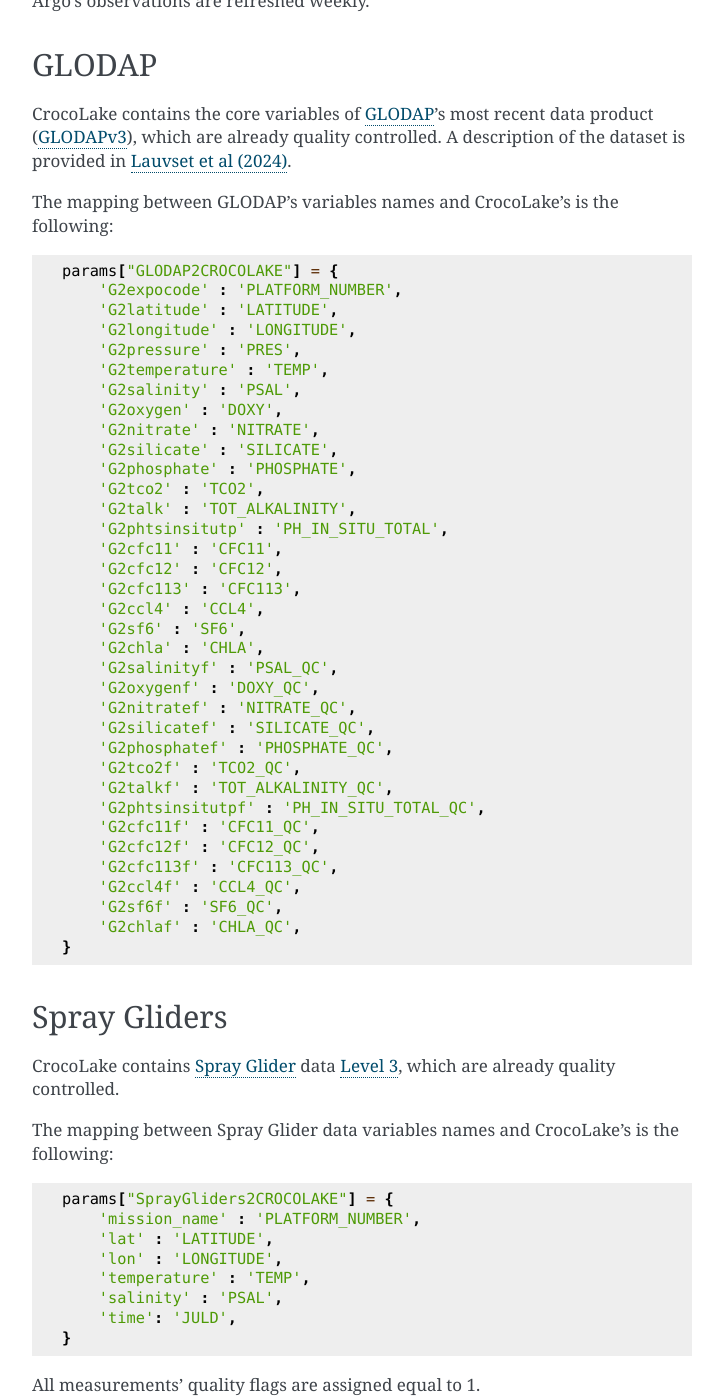
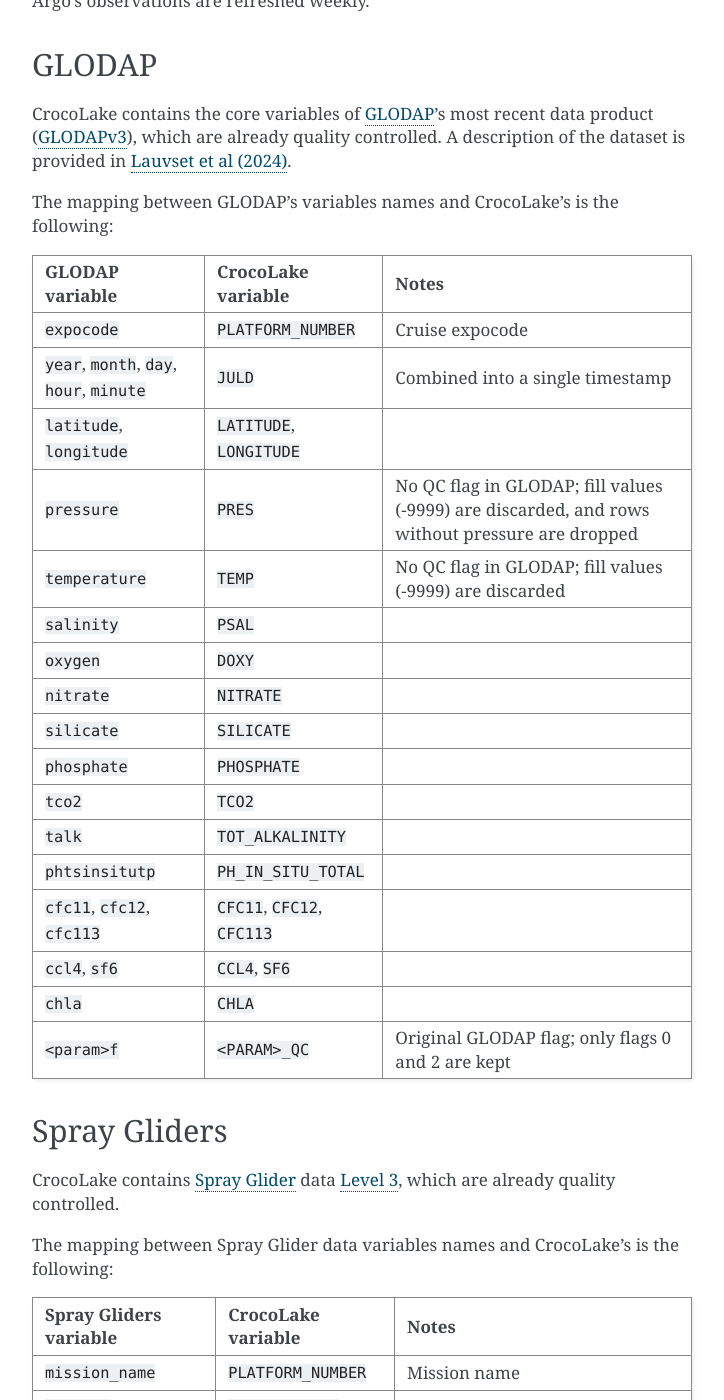
Before and after one commit to boom-lab/CrocoLakeDocs, a Sphinx documentation site: the page built from source/available_datasets.rst, in a window 1280 px wide and 1400 px high, scrolled down 788 px. Shown: the whole window, without its empty margins (388-1112 px from the left). Built offline with Sphinx 7.4.7, drawn with Linux system fonts in a browser that asks for light colours; some of the changed text lies outside the part shown.

Commit message:
update style of parameters mapping for dataset2crocolake

```diff
--- a/source/available_datasets.rst
+++ b/source/available_datasets.rst
@@ -28,61 +28,106 @@ GLODAP
 
 CrocoLake contains the core variables of `GLODAP <https://glodap.info/>`_'s most recent data product (`GLODAPv3 <https://glodap.info/index.php/merged-and-adjusted-data-product-v3/>`_), which are already quality controlled. A description of the dataset is provided in `Lauvset et al (2024) <https://doi.org/10.5194/essd-16-2047-2024>`_.
 
-The mapping between GLODAP's variables names and CrocoLake's is the following::
+The mapping between GLODAP's variables names and CrocoLake's is the following:
 
-    params["GLODAP2CROCOLAKE"] = {
-        'G2expocode' : 'PLATFORM_NUMBER',
-        'G2latitude' : 'LATITUDE',
-        'G2longitude' : 'LONGITUDE',
-        'G2pressure' : 'PRES',
-        'G2temperature' : 'TEMP',
-        'G2salinity' : 'PSAL',
-        'G2oxygen' : 'DOXY',
-        'G2nitrate' : 'NITRATE',
-        'G2silicate' : 'SILICATE',
-        'G2phosphate' : 'PHOSPHATE',
-        'G2tco2' : 'TCO2',
-        'G2talk' : 'TOT_ALKALINITY',
-        'G2phtsinsitutp' : 'PH_IN_SITU_TOTAL',
-        'G2cfc11' : 'CFC11',
-        'G2cfc12' : 'CFC12',
-        'G2cfc113' : 'CFC113',
-        'G2ccl4' : 'CCL4',
-        'G2sf6' : 'SF6',
-        'G2chla' : 'CHLA',
-        'G2salinityf' : 'PSAL_QC',
-        'G2oxygenf' : 'DOXY_QC',
-        'G2nitratef' : 'NITRATE_QC',
-        'G2silicatef' : 'SILICATE_QC',
-        'G2phosphatef' : 'PHOSPHATE_QC',
-        'G2tco2f' : 'TCO2_QC',
-        'G2talkf' : 'TOT_ALKALINITY_QC',
-        'G2phtsinsitutpf' : 'PH_IN_SITU_TOTAL_QC',
-        'G2cfc11f' : 'CFC11_QC',
-        'G2cfc12f' : 'CFC12_QC',
-        'G2cfc113f' : 'CFC113_QC',
-        'G2ccl4f' : 'CCL4_QC',
-        'G2sf6f' : 'SF6_QC',
-        'G2chlaf' : 'CHLA_QC',
-    }
+.. list-table::
+   :header-rows: 1
+
+   * - GLODAP variable
+     - CrocoLake variable
+     - Notes
+   * - ``expocode``
+     - ``PLATFORM_NUMBER``
+     - Cruise expocode
+   * - ``year``, ``month``, ``day``, ``hour``, ``minute``
+     - ``JULD``
+     - Combined into a single timestamp
+   * - ``latitude``, ``longitude``
+     - ``LATITUDE``, ``LONGITUDE``
+     -
+   * - ``pressure``
+     - ``PRES``
+     - No QC flag in GLODAP; fill values (-9999) are discarded, and rows without pressure are dropped
+   * - ``temperature``
+     - ``TEMP``
+     - No QC flag in GLODAP; fill values (-9999) are discarded
+   * - ``salinity``
+     - ``PSAL``
+     -
+   * - ``oxygen``
+     - ``DOXY``
+     -
+   * - ``nitrate``
+     - ``NITRATE``
+     -
+   * - ``silicate``
+     - ``SILICATE``
+     -
+   * - ``phosphate``
+     - ``PHOSPHATE``
+     -
+   * - ``tco2``
+     - ``TCO2``
+     -
+   * - ``talk``
+     - ``TOT_ALKALINITY``
+     -
+   * - ``phtsinsitutp``
+     - ``PH_IN_SITU_TOTAL``
+     -
+   * - ``cfc11``, ``cfc12``, ``cfc113``
+     - ``CFC11``, ``CFC12``, ``CFC113``
+     -
+   * - ``ccl4``, ``sf6``
+     - ``CCL4``, ``SF6``
+     -
+   * - ``chla``
+     - ``CHLA``
+     -
+   * - ``<param>f``
+     - ``<PARAM>_QC``
+     - Original GLODAP flag; only flags 0 and 2 are kept
 
 Spray Gliders
 -------------
 
 CrocoLake contains `Spray Glider <https://spraydata.ucsd.edu/>`_ data `Level 3 <https://spraydata.ucsd.edu/data-access>`_, which are already quality controlled.
 
-The mapping between Spray Glider data variables names and CrocoLake's is the following::
+The mapping between Spray Glider data variables names and CrocoLake's is the following:
 
-    params["SprayGliders2CROCOLAKE"] = {
-        'mission_name' : 'PLATFORM_NUMBER',
-        'lat' : 'LATITUDE',
-        'lon' : 'LONGITUDE',
-        'temperature' : 'TEMP',
-        'salinity' : 'PSAL',
-        'time': 'JULD',
-    }
+.. list-table::
+   :header-rows: 1
 
-All measurements' quality flags are assigned equal to 1.
+   * - Spray Gliders variable
+     - CrocoLake variable
+     - Notes
+   * - ``mission_name``
+     - ``PLATFORM_NUMBER``
+     - Mission name
+   * - ``profile``
+     - ``CYCLE_NUMBER``
+     -
+   * - ``lat``, ``lon``
+     - ``LATITUDE``, ``LONGITUDE``
+     -
+   * - ``time``
+     - ``JULD``
+     -
+   * - ``depth``
+     - ``DEPTH``, ``PRES``
+     - Depth is kept and also converted to pressure (see below)
+   * - ``temperature`` or ``temp``
+     - ``TEMP``
+     - Variable name differs between files
+   * - ``salinity`` or ``sal``
+     - ``PSAL``
+     - Variable name differs between files
+   * - ``chlorophyll_a``
+     - ``CHLA``
+     -
+   * - ``doxy``
+     - ``DOXY``
+     -
 
 Spray Gliders data report depth and not pressure. For consistency with the :ref:`CrocoLake variables <crocolake_conventions>`, ``depth`` values are converted to pressure (and stored in ``PRES``) using the `Python implementation of the Gibbs SeaWater (GSW) Oceanographic Toolbox of TEOS-10 <https://teos-10.github.io/GSW-Python/intro.html>`_ (specifically, its ``gsw.conversions.p_from_z()`` method).
 
@@ -146,17 +191,32 @@ OleanderXBT
 
 CrocoLake contains data from the `OleanderXBT project <http://erddap.oleander.bios.edu:8080/erddap/files/oleanderXbtNcFiles/>`_, which collects oceanographic temperature observations along the shipping route between New Jersey and Bermuda. The data contains yearly archives of temperature profile data from 1977 to present.
 
-The mapping between OleanderXBT variable names and CrocoLake's is the following::
+The mapping between OleanderXBT variable names and CrocoLake's is the following:
 
-    params["Oleander2CROCOLAKE"] = {
-        'trajectory' : 'PLATFORM_NUMBER',
-        'profile' : 'CYCLE_NUMBER',
-        'latitude' : 'LATITUDE',
-        'longitude' : 'LONGITUDE',
-        'time' : 'JULD',
-        'depth' : 'DEPTH',
-        'temp' : 'TEMP',
-    }
+.. list-table::
+   :header-rows: 1
+
+   * - OleanderXBT variable
+     - CrocoLake variable
+     - Notes
+   * - ``trajectory``
+     - ``PLATFORM_NUMBER``
+     -
+   * - ``profile``
+     - ``CYCLE_NUMBER``
+     -
+   * - ``latitude``, ``longitude``
+     - ``LATITUDE``, ``LONGITUDE``
+     -
+   * - ``time``
+     - ``JULD``
+     -
+   * - ``depth``
+     - ``DEPTH``, ``PRES``
+     - Depth is kept and also converted to pressure (see below)
+   * - ``temp``
+     - ``TEMP``
+     -
 
 The OleanderXBT dataset provides depth measurements directly, which are retained in CrocoLake as the ``DEPTH`` variable. For consistency with other datasets, these depth values are also converted to pressure (and stored in ``PRES``) using the `Python implementation of the Gibbs SeaWater (GSW) Oceanographic Toolbox of TEOS-10 <https://teos-10.github.io/GSW-Python/intro.html>`_ (specifically, its ``gsw.conversions.p_from_z()`` method).
 
```
